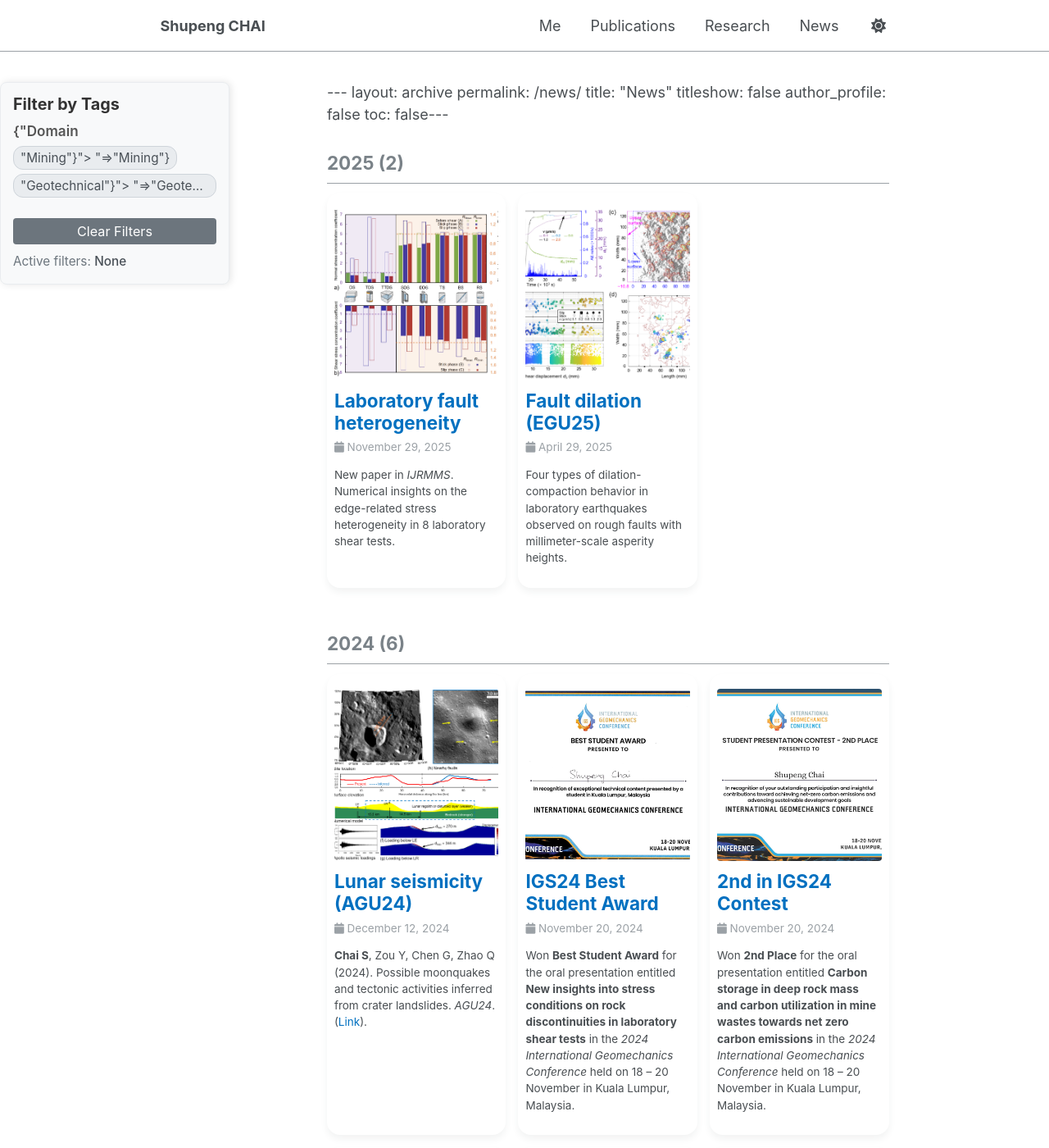
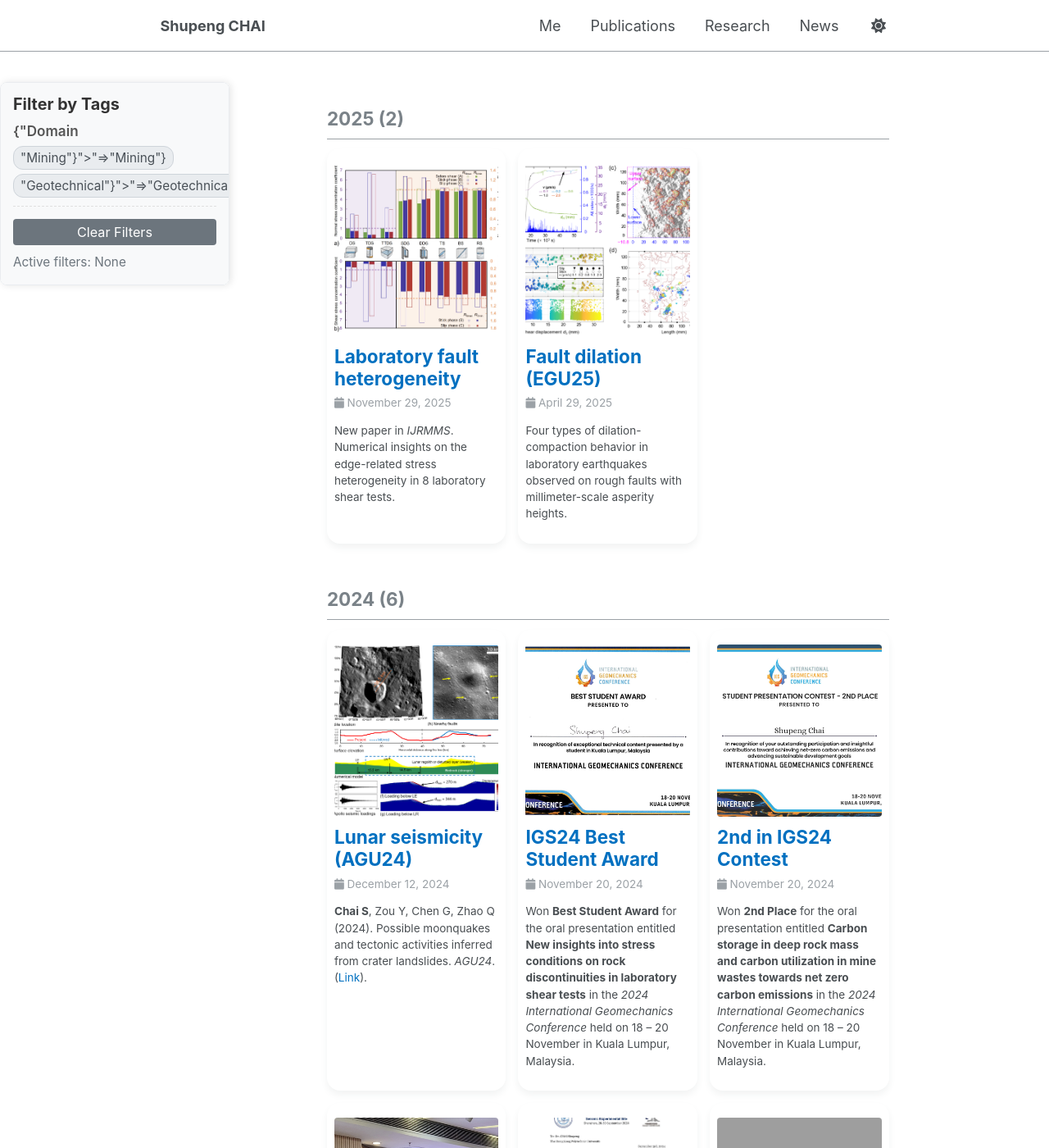
Before and after one commit to spchai/spchai.github.io, a Jekyll site: the page built from _pages/year-archive.html, in a window 1280 px wide and 1400 px high. Shown: the whole window at 82% size. Built offline with Jekyll 4.4.1, drawn with Linux system fonts in a browser that asks for light colours.

Commit message:
Update year-archive.html

```diff
--- a/_pages/year-archive.html
+++ b/_pages/year-archive.html
@@ -8,60 +8,52 @@
 redirect_from:
   - /news/year/
 ---
----
-layout: archive
-permalink: /news/
-title: "News"
-titleshow: false
-author_profile: false
-toc: false---
+
 
 {% include base_path %}
 
 {% assign posts_by_year = site.posts | group_by_exp: "post", "post.date | date: '%Y'" | sort: "name" | reverse %}
 
-<!-- 侧边栏筛选器 -极简版本 -->
+<!-- 侧边栏筛选器 - 简化版 -->
 <div class="year-archive-sidebar-filter">
   <h3>Filter by Tags</h3>
-  <div class="filter-section">
-    {% comment %} 直接遍历文章收集标签 {% endcomment %}
-    {% assign categories = "" | split: "," %}
-    {% assign tag_values = "" | split: "," %}
+  <div class="filter-section" id="tag-filters">
+    {% comment %} 简化标签收集逻辑 {% endcomment %}
+    {% assign unique_tags = "" | split: "," %}
 
     {% for post in site.posts %}
       {% if post.tags %}
         {% for tag in post.tags %}
           {% assign tag_parts = tag | split: ":" %}
           {% if tag_parts.size >= 2 %}
-            {% assign cat = tag_parts[0] | strip %}
-            {% assign val = tag_parts[1] | strip %}
-
-            {% comment %} 收集类别 {% endcomment %}
-            {% unless categories contains cat %}
-              {% assign categories = categories | push: cat %}
-            {% endunless %}
-
-            {% comment %}存储标签值 - 使用特殊分隔符 {% endcomment %}
-            {% capture tag_key %}{{ cat }}|||{{ val }}{% endcapture %}
-            {% unless tag_values contains tag_key %}
-              {% assign tag_values = tag_values | push: tag_key %}
+            {% assign category = tag_parts[0] | strip %}
+            {% assign value = tag_parts[1] | strip %}
+            {% capture tag_string %}{{ category }}:{{ value }}{% endcapture %}
+            {% unless unique_tags contains tag_string %}
+              {% assign unique_tags = unique_tags | push: tag_string %}
             {% endunless %}
           {% endif %}
         {% endfor %}
       {% endif %}
     {% endfor %}
 
-    {% comment %}显示标签 {% endcomment %}
-    {% for cat in categories %}
+    {% comment %} 显示标签 {% endcomment %}
+    {% assign categories = "" | split: "," %}
+    {% for tag in unique_tags %}
+      {% assign cat = tag | split: ":" | first %}
+      {% unless categories contains cat %}
+        {% assign categories = categories | push: cat %}
+      {% endunless %}
+    {% endfor %}
+
+    {% for category in categories %}
       <div class="tag-group">
-        <h4>{{ cat }}</h4>
+        <h4>{{ category }}</h4>
         <div class="tags-container">
-          {% for tag_key in tag_values %}
-            {% assign parts = tag_key | split: "|||" %}
-            {% if parts[0] == cat %}
-              <button class="tag-btn" data-tag="{{ tag_key }}">
-                {{ parts[1] }}
-              </button>
+          {% for tag in unique_tags %}
+            {% if tag contains category %}
+              {% assign value = tag | split: ":" | last %}
+              <button class="tag-btn" data-tag="{{ tag }}">{{ value }}</button>
             {% endif %}
           {% endfor %}
         </div>
@@ -73,12 +65,13 @@
     <button id="clear-filters" class="filter-btn">Clear Filters</button>
   </div>
 
-  <div class="active-filters" id="active-filters">
+  <div class="active-filters">
     <span>Active filters: </span>
     <span id="active-tags">None</span>
   </div>
 </div>
 
+<!-- 筛选器CSS -->
 <style>
 .year-archive-sidebar-filter {
   position: fixed;
@@ -108,10 +101,6 @@
   border-bottom: 1px dashed #e0e0e0;
 }
 
-.tag-group:last-child {
-  border-bottom: none;
-}
-
 .tag-group h4 {
   margin: 0 0 8px 0;
   font-size: 0.95rem;
@@ -135,26 +124,16 @@
   transition: all 0.2s ease;
   color: #495057;
   white-space: nowrap;
-  max-width: 100%;
-  overflow: hidden;
-  text-overflow: ellipsis;
 }
 
 .tag-btn:hover {
   background-color: #dee2e6;
-  transform: translateY(-1px);
 }
 
 .tag-btn.active {
   background-color: #007bff;
   color: white;
   border-color: #006fe6;
-}
-
-.filter-actions {
-  margin: 15px 0 5px 0;
-  display: flex;
-  gap: 10px;
 }
 
 .filter-btn {
@@ -164,25 +143,13 @@
   border: none;
   border-radius: 4px;
   cursor: pointer;
-  font-size: 0.9rem;
-  transition: background-color 0.2s;
   width: 100%;
-}
-
-.filter-btn:hover {
-  background-color: #5a6268;
 }
 
 .active-filters {
   font-size: 0.85rem;
   color: #6c757d;
   margin-top: 10px;
-  word-wrap: break-word;
-}
-
-#active-tags {
-  font-weight: 500;
-  color: #495057;
 }
 
 .archive {
@@ -195,13 +162,13 @@
     width: 100%;
     margin-bottom: 20px;
   }
-
   .archive {
     margin-left: 0;
   }
 }
 </style>
 
+<!-- 筛选器JavaScript -->
 <script>
 document.addEventListener('DOMContentLoaded', function() {
   const tagButtons = document.querySelectorAll('.tag-btn');
@@ -357,7 +325,6 @@
 
 
 
-
 {% comment %}
 <!--
  {% capture written_year %}'None'{% endcapture %}
```
Also changed, not shown: other parts of _pages/year-archive.html (+10 -9 lines).
